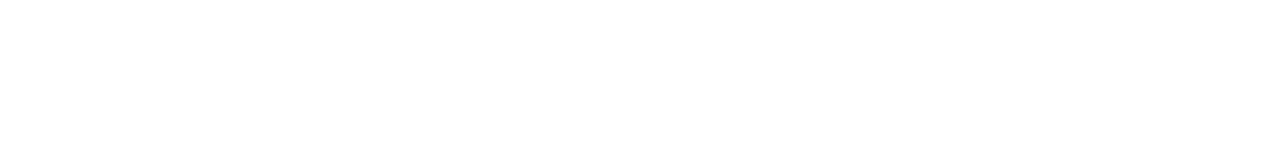
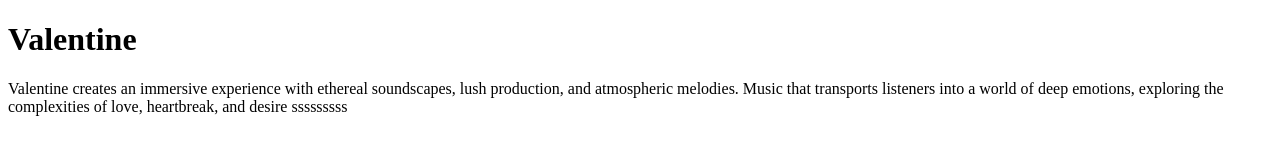
Before and after one commit to sahib6509/Landing_page, a plain HTML site: page index.html in a window 1280 px wide. Drawn offline with Linux system fonts and the light colour scheme.

Commit message:
Landing_page boilerplate done

```diff
--- a/index.html
+++ b/index.html
@@ -3,9 +3,12 @@
 <head>
     <meta charset="UTF-8">
     <meta name="viewport" content="width=device-width, initial-scale=1.0">
-    <title>Document</title>
+    <title>Valentine</title>
 </head>
 <body>
+    <h1>Valentine</h1>
 
+     </strong> Valentine creates an immersive experience with ethereal soundscapes, lush production, and atmospheric melodies. Music that transports listeners into a world of deep emotions, exploring the complexities of love, heartbreak, and desire </strong>
+    sssssssss
 </body>
 </html>
```
